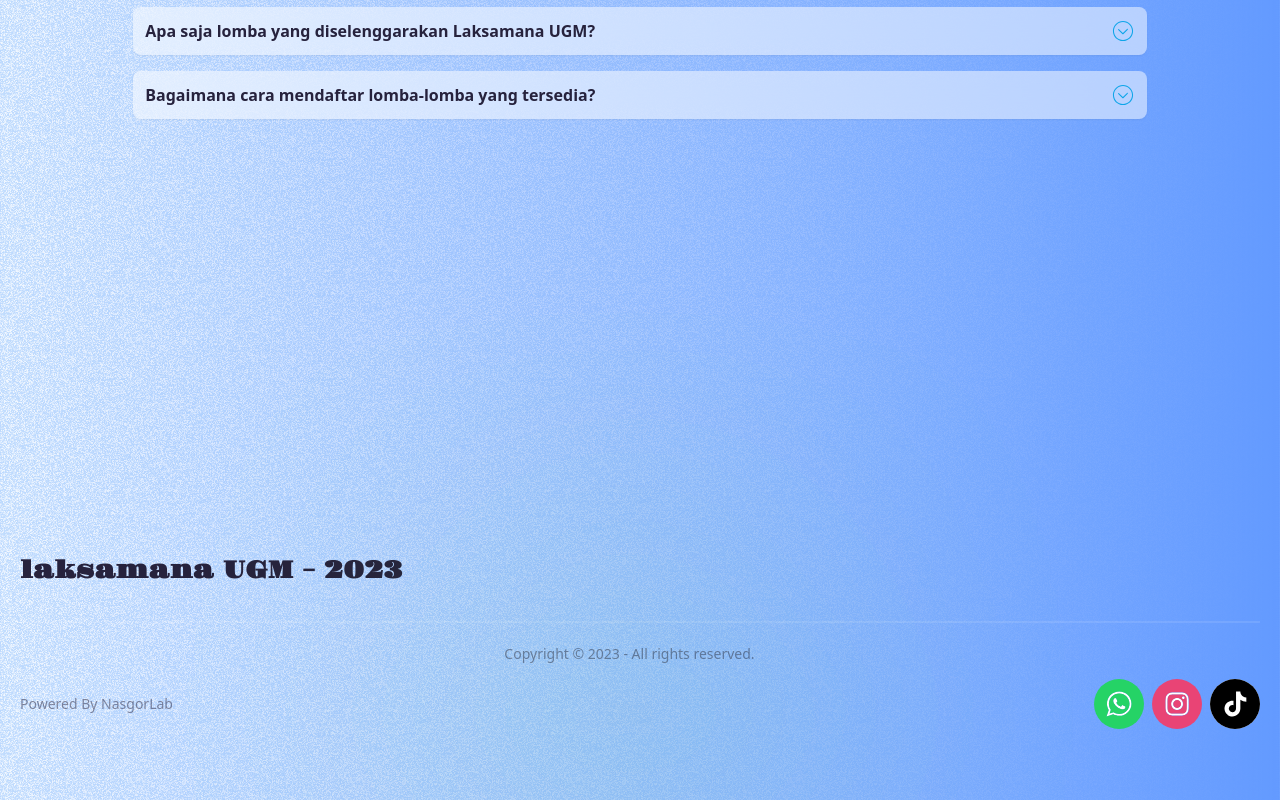
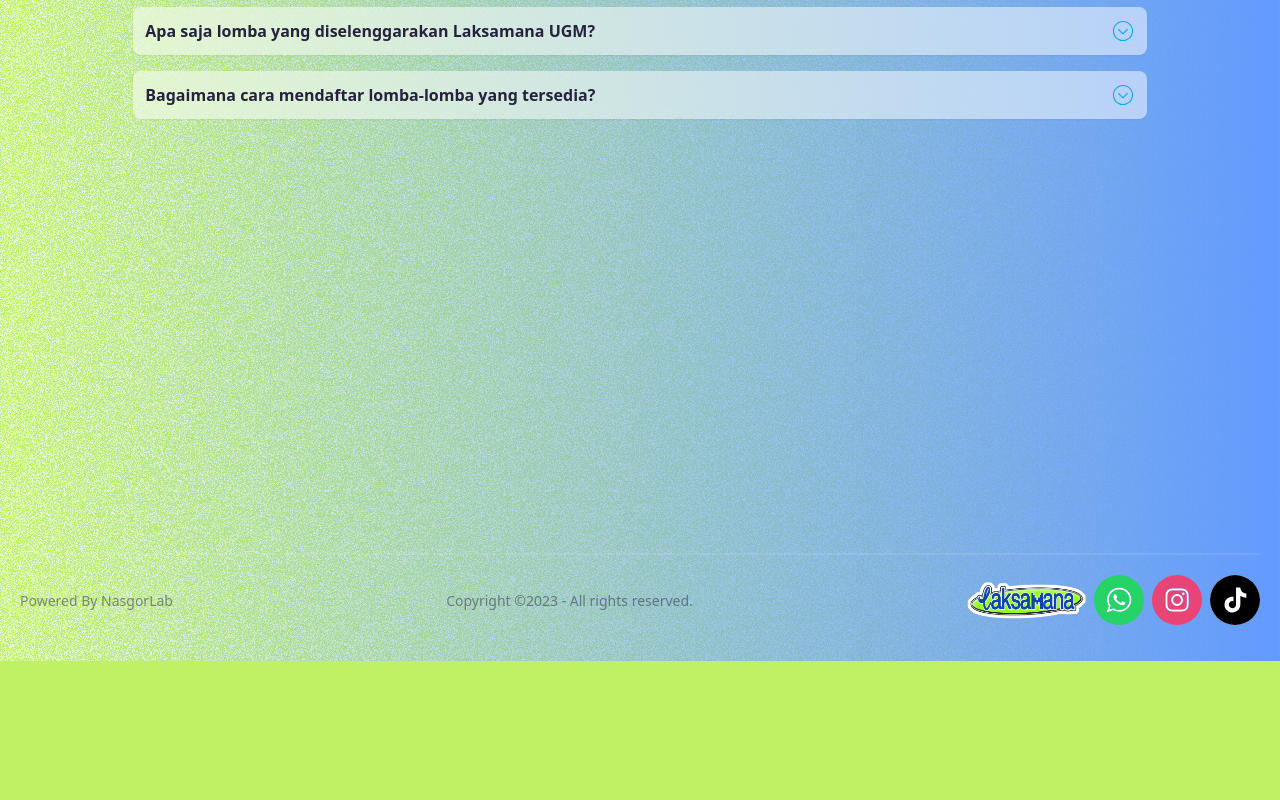
Before and after one commit to Ramasanjaya22/laksamanaugm23-landing, a Next.js app: page / in a window 1280 px wide. Shown: the part 3288-4088 px from the top of the page. After the commit the page ends 3949 px from the top, so only its background shows below. Built offline with nearby package versions, Linux system fonts and the light colour scheme.

Commit message:
edit minor layout

```diff
--- a/app/layout.js
+++ b/app/layout.js
@@ -9,7 +9,7 @@ export const metadata = {
 export default function RootLayout({ children }) {
   return (
     <html lang="en">
-      <body className="bg-blue-200">
+      <body className="bg-lime-300">
         <ClientComponent>{children}</ClientComponent>
       </body>
     </html>
--- a/components/Footer.js
+++ b/components/Footer.js
@@ -1,23 +1,20 @@
-'use client'
+"use client";
 const { motion } = require("framer-motion");
 import styles from "@/styles";
 import { footerVariants } from "@/utils/motion";
 import { SocialIcon } from "react-social-icons";
 import Link from "next/link";
+import Image from "next/image";
 
 const Footer = () => (
   <motion.footer
-  id="footer"
+    id="footer"
     variants={footerVariants}
     initial="hidden"
     whileInView="show"
     className={`${styles.xPaddings} snap-start py-4 relative`}
   >
-
     <div className={`${styles.innerWidth} mx-auto flex flex-col gap-8 p-5`}>
-      <h4 className="font-extrabold gravitas-one text-[24px] text-primary-color">
-            laksamana UGM - 2023
-      </h4>
       <div className="flex flex-col">
         <div className="mb-[20px] h-[2px] bg-white opacity-10" />
         <div className="flex items-center justify-between flex-wrap gap-4">
@@ -25,13 +22,19 @@ const Footer = () => (
             Powered By NasgorLab
           </p>
           <p className="font-normal text-[14px] text-primary-color opacity-50">
-            Copyright © 2023 - All rights reserved.
-          <div className="footer-gradient" />
+            Copyright ©2023 - All rights reserved.
           </p>
 
           <div className="flex gap-2 items-center">
-          <p className="font-bold text-[14px] text-primary-color">
-          </p>
+          <Link href="/">
+          <Image
+            src="/logo-laksamana.png"
+            alt="logo"
+            width={120}
+            height={120}
+            className="object-contain"
+          />
+        </Link>
             <SocialIcon
               url="https://api.whatsapp.com/send/?phone=6285920052702&text&type=phone_number&app_absent=0"
               target="_blank"
```
Also changed, not shown: public/nnnoise.svg (added).
